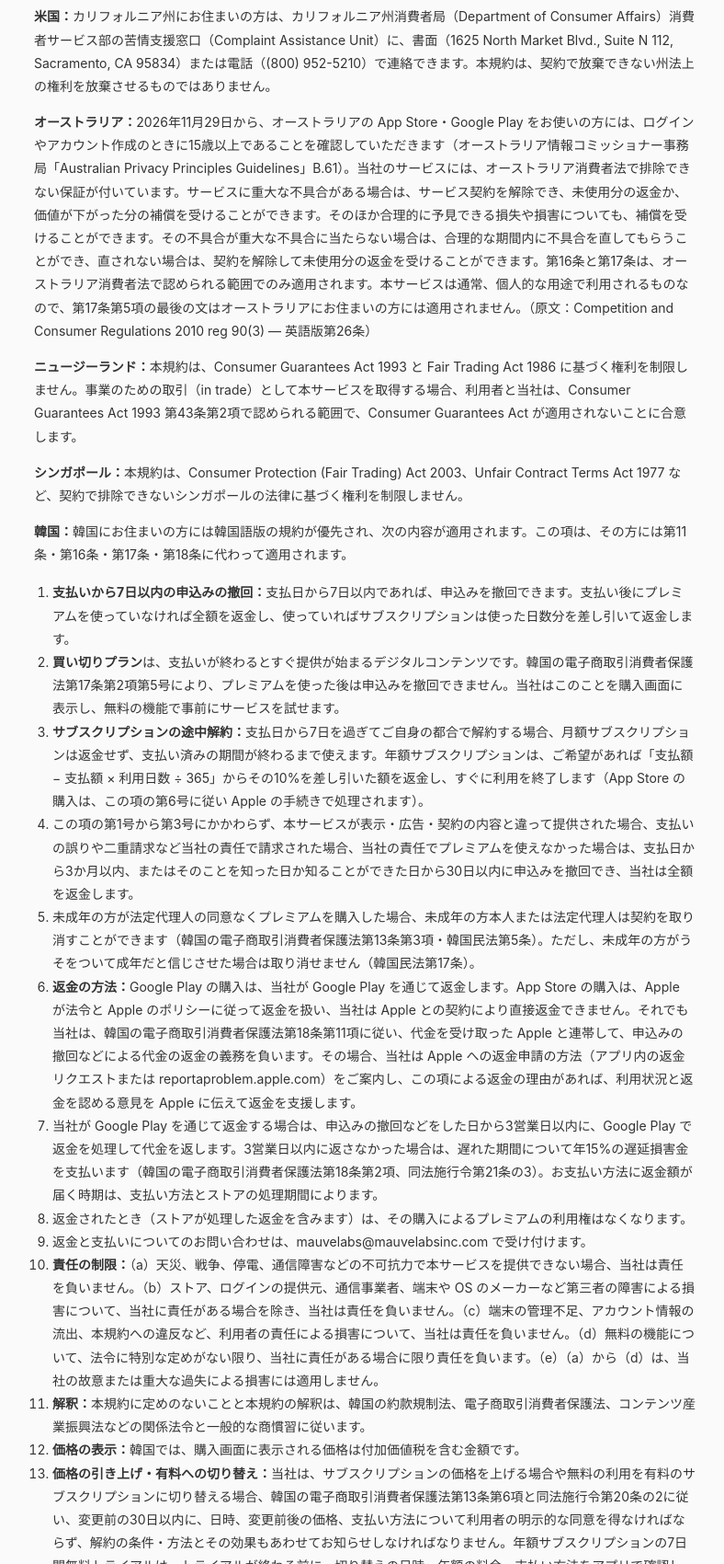
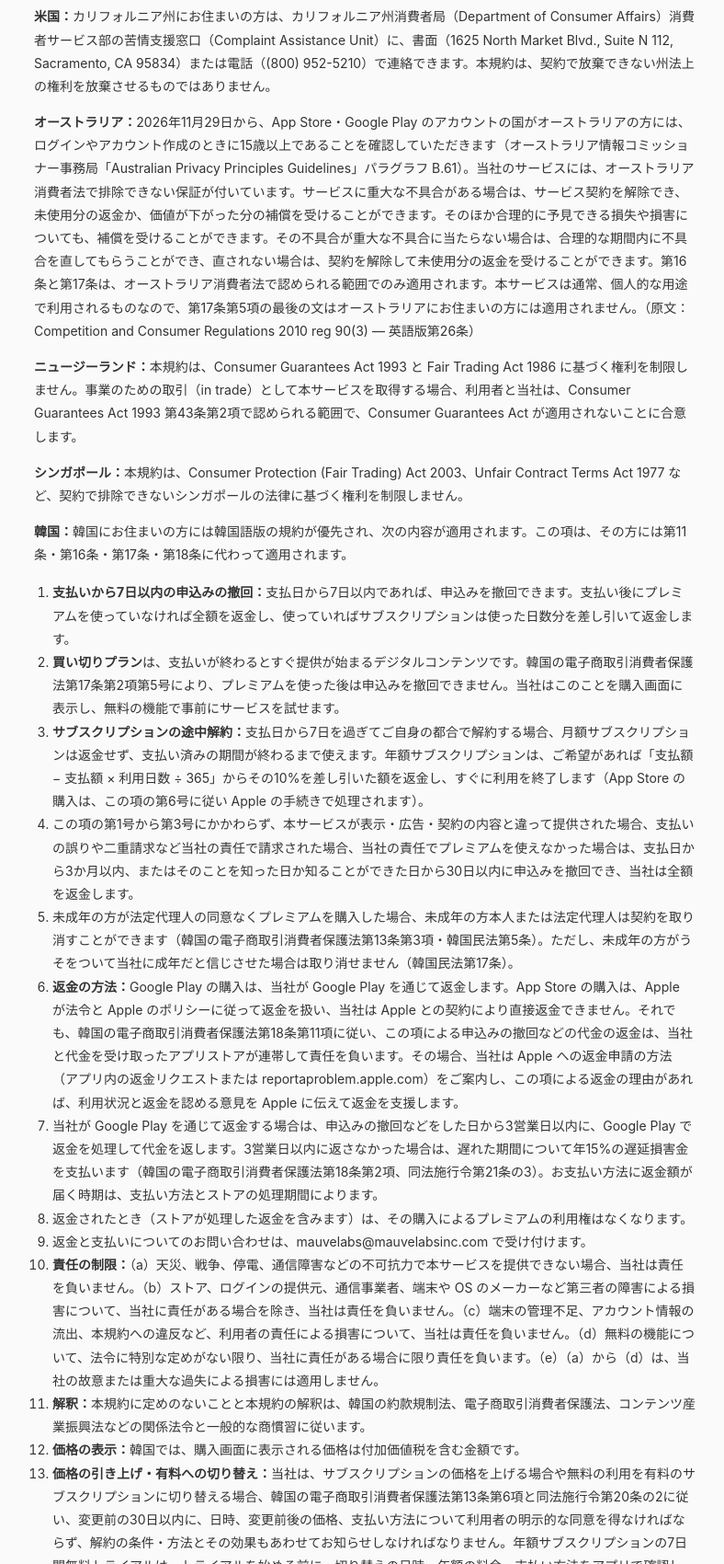
Before and after one commit to routinyservice-chjoo/policy, a plain HTML site: page dailycumulus/ja/terms.html in a window 1280 px wide. Shown: the part 10300-12000 px from the top of the page at 92% size, without its empty margins (243-1031 px from the left). Drawn offline with Linux system fonts and the light colour scheme.

Commit message:
policy(dailycumulus): 영어 독립 검토 반영 — 「through」·「earlier versions apply」 · 오류 기록 ID 「계정과 연결되지 않음」 · 기록 동기화 동의(거부하면 동기화 멈춤·서버 사본 삭제·기기 기록 유지) · 미성년자 「tricked us」 · 환급 연대 책임(앱 스토어) · 체험 동의는 「시작하기 전」 · 호주는 스토어 계정 국가 · para. B.61 — 세 언어 같은 뜻
Co-Authored-By: Claude Opus 5.5 <noreply@anthropic.com>
Claude-Session: https://claude.ai/code/session_017HUExyZ58Y2Jv744zBtPxR

```diff
--- a/dailycumulus/ja/terms.html
+++ b/dailycumulus/ja/terms.html
@@ -265,7 +265,7 @@
 <h2>26. 地域ごとの追加条件</h2>
 <p>この条は本規約のほかの条項に加えて適用されます。食い違う場合は、この条が優先します。</p>
 <p><strong>米国：</strong>カリフォルニア州にお住まいの方は、カリフォルニア州消費者局（Department of Consumer Affairs）消費者サービス部の苦情支援窓口（Complaint Assistance Unit）に、書面（1625 North Market Blvd., Suite N 112, Sacramento, CA 95834）または電話（(800) 952-5210）で連絡できます。本規約は、契約で放棄できない州法上の権利を放棄させるものではありません。</p>
-<p><strong>オーストラリア：</strong>2026年11月29日から、オーストラリアの App Store・Google Play をお使いの方には、ログインやアカウント作成のときに15歳以上であることを確認していただきます（オーストラリア情報コミッショナー事務局「Australian Privacy Principles Guidelines」B.61）。当社のサービスには、オーストラリア消費者法で排除できない保証が付いています。サービスに重大な不具合がある場合は、サービス契約を解除でき、未使用分の返金か、価値が下がった分の補償を受けることができます。そのほか合理的に予見できる損失や損害についても、補償を受けることができます。その不具合が重大な不具合に当たらない場合は、合理的な期間内に不具合を直してもらうことができ、直されない場合は、契約を解除して未使用分の返金を受けることができます。第16条と第17条は、オーストラリア消費者法で認められる範囲でのみ適用されます。本サービスは通常、個人的な用途で利用されるものなので、第17条第5項の最後の文はオーストラリアにお住まいの方には適用されません。（原文：Competition and Consumer Regulations 2010 reg 90(3) — 英語版第26条）</p>
+<p><strong>オーストラリア：</strong>2026年11月29日から、App Store・Google Play のアカウントの国がオーストラリアの方には、ログインやアカウント作成のときに15歳以上であることを確認していただきます（オーストラリア情報コミッショナー事務局「Australian Privacy Principles Guidelines」パラグラフ B.61）。当社のサービスには、オーストラリア消費者法で排除できない保証が付いています。サービスに重大な不具合がある場合は、サービス契約を解除でき、未使用分の返金か、価値が下がった分の補償を受けることができます。そのほか合理的に予見できる損失や損害についても、補償を受けることができます。その不具合が重大な不具合に当たらない場合は、合理的な期間内に不具合を直してもらうことができ、直されない場合は、契約を解除して未使用分の返金を受けることができます。第16条と第17条は、オーストラリア消費者法で認められる範囲でのみ適用されます。本サービスは通常、個人的な用途で利用されるものなので、第17条第5項の最後の文はオーストラリアにお住まいの方には適用されません。（原文：Competition and Consumer Regulations 2010 reg 90(3) — 英語版第26条）</p>
 <p><strong>ニュージーランド：</strong>本規約は、Consumer Guarantees Act 1993 と Fair Trading Act 1986 に基づく権利を制限しません。事業のための取引（in trade）として本サービスを取得する場合、利用者と当社は、Consumer Guarantees Act 1993 第43条第2項で認められる範囲で、Consumer Guarantees Act が適用されないことに合意します。</p>
 <p><strong>シンガポール：</strong>本規約は、Consumer Protection (Fair Trading) Act 2003、Unfair Contract Terms Act 1977 など、契約で排除できないシンガポールの法律に基づく権利を制限しません。</p>
 <p><strong>韓国：</strong>韓国にお住まいの方には韓国語版の規約が優先され、次の内容が適用されます。この項は、その方には第11条・第16条・第17条・第18条に代わって適用されます。</p>
@@ -274,15 +274,15 @@
   <li><strong>買い切りプラン</strong>は、支払いが終わるとすぐ提供が始まるデジタルコンテンツです。韓国の電子商取引消費者保護法第17条第2項第5号により、プレミアムを使った後は申込みを撤回できません。当社はこのことを購入画面に表示し、無料の機能で事前にサービスを試せます。</li>
   <li><strong>サブスクリプションの途中解約：</strong>支払日から7日を過ぎてご自身の都合で解約する場合、月額サブスクリプションは返金せず、支払い済みの期間が終わるまで使えます。年額サブスクリプションは、ご希望があれば「支払額 − 支払額 × 利用日数 ÷ 365」からその10%を差し引いた額を返金し、すぐに利用を終了します（App Store の購入は、この項の第6号に従い Apple の手続きで処理されます）。</li>
   <li>この項の第1号から第3号にかかわらず、本サービスが表示・広告・契約の内容と違って提供された場合、支払いの誤りや二重請求など当社の責任で請求された場合、当社の責任でプレミアムを使えなかった場合は、支払日から3か月以内、またはそのことを知った日か知ることができた日から30日以内に申込みを撤回でき、当社は全額を返金します。</li>
-  <li>未成年の方が法定代理人の同意なくプレミアムを購入した場合、未成年の方本人または法定代理人は契約を取り消すことができます（韓国の電子商取引消費者保護法第13条第3項・韓国民法第5条）。ただし、未成年の方がうそをついて成年だと信じさせた場合は取り消せません（韓国民法第17条）。</li>
-  <li><strong>返金の方法：</strong>Google Play の購入は、当社が Google Play を通じて返金します。App Store の購入は、Apple が法令と Apple のポリシーに従って返金を扱い、当社は Apple との契約により直接返金できません。それでも当社は、韓国の電子商取引消費者保護法第18条第11項に従い、代金を受け取った Apple と連帯して、申込みの撤回などによる代金の返金の義務を負います。その場合、当社は Apple への返金申請の方法（アプリ内の返金リクエストまたは reportaproblem.apple.com）をご案内し、この項による返金の理由があれば、利用状況と返金を認める意見を Apple に伝えて返金を支援します。</li>
+  <li>未成年の方が法定代理人の同意なくプレミアムを購入した場合、未成年の方本人または法定代理人は契約を取り消すことができます（韓国の電子商取引消費者保護法第13条第3項・韓国民法第5条）。ただし、未成年の方がうそをついて当社に成年だと信じさせた場合は取り消せません（韓国民法第17条）。</li>
+  <li><strong>返金の方法：</strong>Google Play の購入は、当社が Google Play を通じて返金します。App Store の購入は、Apple が法令と Apple のポリシーに従って返金を扱い、当社は Apple との契約により直接返金できません。それでも、韓国の電子商取引消費者保護法第18条第11項に従い、この項による申込みの撤回などの代金の返金は、当社と代金を受け取ったアプリストアが連帯して責任を負います。その場合、当社は Apple への返金申請の方法（アプリ内の返金リクエストまたは reportaproblem.apple.com）をご案内し、この項による返金の理由があれば、利用状況と返金を認める意見を Apple に伝えて返金を支援します。</li>
   <li>当社が Google Play を通じて返金する場合は、申込みの撤回などをした日から3営業日以内に、Google Play で返金を処理して代金を返します。3営業日以内に返さなかった場合は、遅れた期間について年15%の遅延損害金を支払います（韓国の電子商取引消費者保護法第18条第2項、同法施行令第21条の3）。お支払い方法に返金額が届く時期は、支払い方法とストアの処理期間によります。</li>
   <li>返金されたとき（ストアが処理した返金を含みます）は、その購入によるプレミアムの利用権はなくなります。</li>
   <li>返金と支払いについてのお問い合わせは、mauvelabs@mauvelabsinc.com で受け付けます。</li>
   <li><strong>責任の制限：</strong>（a）天災、戦争、停電、通信障害などの不可抗力で本サービスを提供できない場合、当社は責任を負いません。（b）ストア、ログインの提供元、通信事業者、端末や OS のメーカーなど第三者の障害による損害について、当社に責任がある場合を除き、当社は責任を負いません。（c）端末の管理不足、アカウント情報の流出、本規約への違反など、利用者の責任による損害について、当社は責任を負いません。（d）無料の機能について、法令に特別な定めがない限り、当社に責任がある場合に限り責任を負います。（e）（a）から（d）は、当社の故意または重大な過失による損害には適用しません。</li>
   <li><strong>解釈：</strong>本規約に定めのないことと本規約の解釈は、韓国の約款規制法、電子商取引消費者保護法、コンテンツ産業振興法などの関係法令と一般的な商慣習に従います。</li>
   <li><strong>価格の表示：</strong>韓国では、購入画面に表示される価格は付加価値税を含む金額です。</li>
-  <li><strong>価格の引き上げ・有料への切り替え：</strong>当社は、サブスクリプションの価格を上げる場合や無料の利用を有料のサブスクリプションに切り替える場合、韓国の電子商取引消費者保護法第13条第6項と同法施行令第20条の2に従い、変更前の30日以内に、日時、変更前後の価格、支払い方法について利用者の明示的な同意を得なければならず、解約の条件・方法とその効果もあわせてお知らせしなければなりません。年額サブスクリプションの7日間無料トライアルは、トライアルが終わる前に、切り替えの日時・年額の料金・支払い方法をアプリで確認し、同意していただくようお願いします。</li>
+  <li><strong>価格の引き上げ・有料への切り替え：</strong>当社は、サブスクリプションの価格を上げる場合や無料の利用を有料のサブスクリプションに切り替える場合、韓国の電子商取引消費者保護法第13条第6項と同法施行令第20条の2に従い、変更前の30日以内に、日時、変更前後の価格、支払い方法について利用者の明示的な同意を得なければならず、解約の条件・方法とその効果もあわせてお知らせしなければなりません。年額サブスクリプションの7日間無料トライアルは、トライアルを始める前に、切り替えの日時・年額の料金・支払い方法をアプリで確認し、同意していただくようお願いします。</li>
 </ol>
 <p><strong>日本：</strong></p>
 <ul>
```
Also changed, not shown: dailycumulus/ja/privacy.html (+5 -5 lines).
